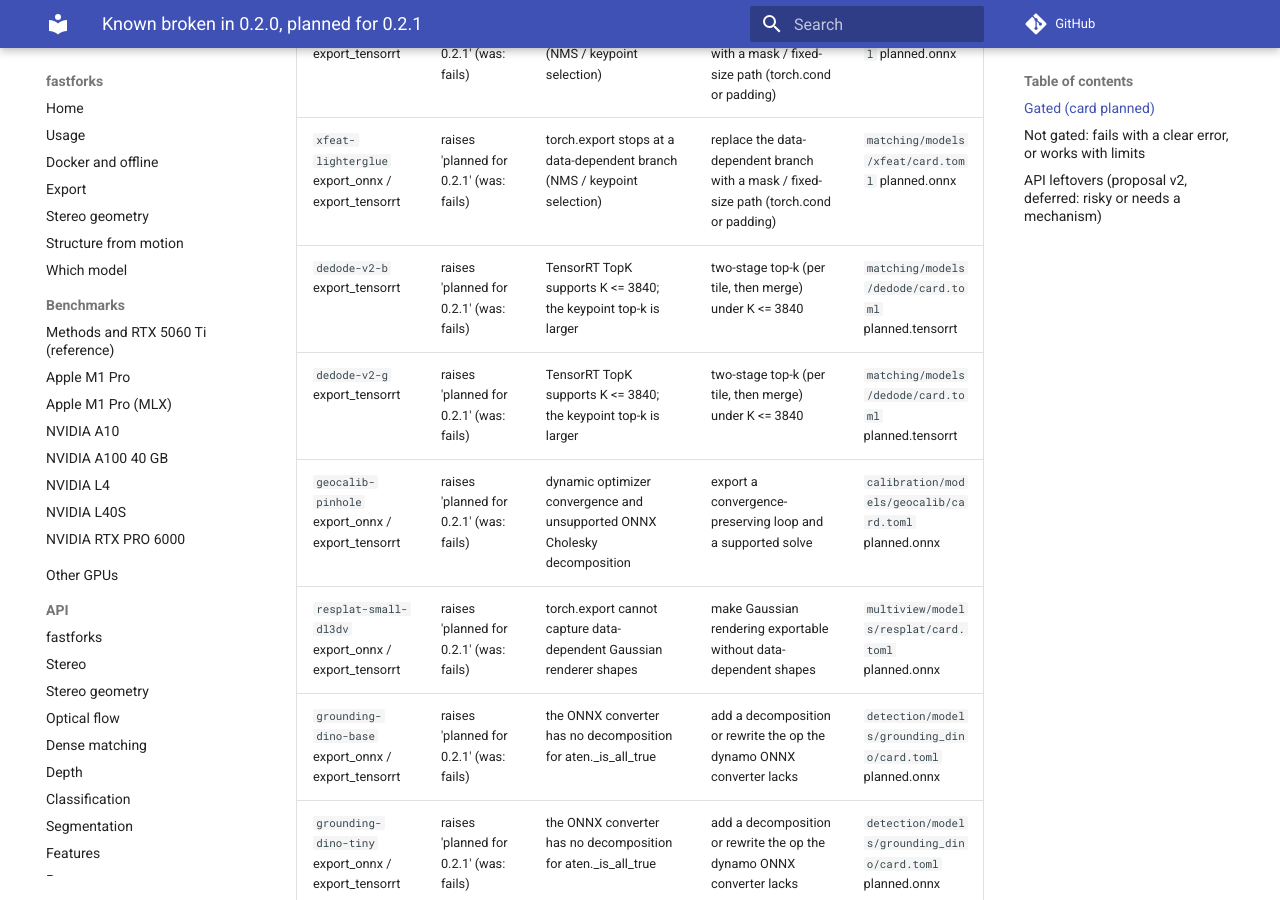
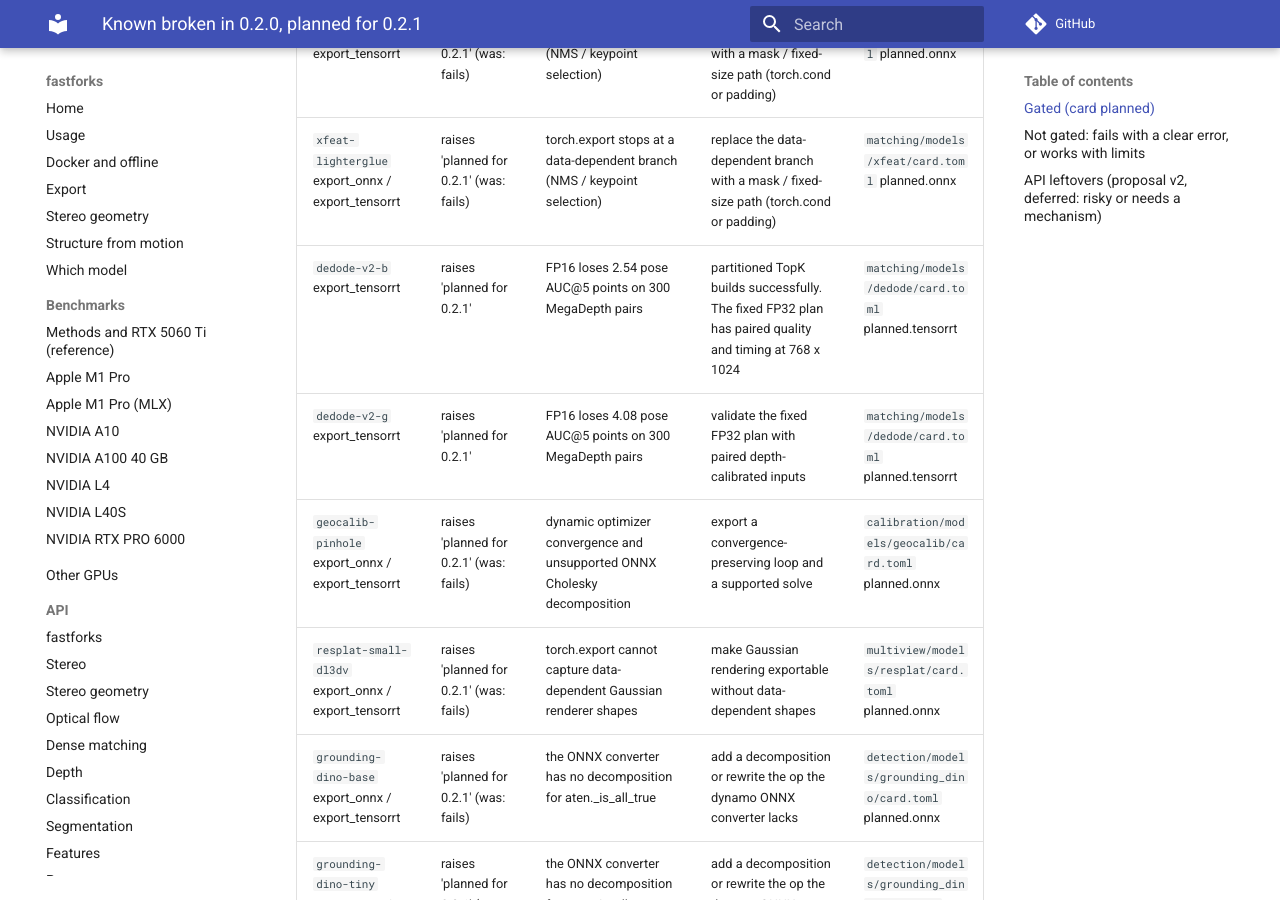
Before and after one commit to kleinicke/fastforks, an MkDocs documentation site: the page built from docs/plans/KNOWN_BROKEN_0.2.1.md, in a window 1280 px wide and 900 px high, scrolled down 1968 px. Built offline with MkDocs 1.6.1 and Material for MkDocs 9.7.7, drawn with Linux system fonts in a browser that asks for light colours; comment, search, counter and statistics services are not loaded.

Commit message:
Record paired DeDoDe FP32 and full CelebA and CT scores

```diff
--- a/docs/plans/KNOWN_BROKEN_0.2.1.md
+++ b/docs/plans/KNOWN_BROKEN_0.2.1.md
@@ -31,8 +31,8 @@ They are not advertised in the docs. The model pages carry a "Not in this releas
 | `romav1` export_onnx / export_tensorrt | raises 'planned for 0.2.1' (was: fails) | the ONNX converter fails on the exported program (ConversionError, step 3/3) | add a decomposition or rewrite the op the dynamo ONNX converter lacks | `matching/models/romav1/card.toml` planned.onnx |
 | `xfeat` export_onnx / export_tensorrt | raises 'planned for 0.2.1' (was: fails) | torch.export stops at a data-dependent branch (NMS / keypoint selection) | replace the data-dependent branch with a mask / fixed-size path (torch.cond or padding) | `matching/models/xfeat/card.toml` planned.onnx |
 | `xfeat-lighterglue` export_onnx / export_tensorrt | raises 'planned for 0.2.1' (was: fails) | torch.export stops at a data-dependent branch (NMS / keypoint selection) | replace the data-dependent branch with a mask / fixed-size path (torch.cond or padding) | `matching/models/xfeat/card.toml` planned.onnx |
-| `dedode-v2-b` export_tensorrt | raises 'planned for 0.2.1' (was: fails) | TensorRT TopK supports K <= 3840; the keypoint top-k is larger | two-stage top-k (per tile, then merge) under K <= 3840 | `matching/models/dedode/card.toml` planned.tensorrt |
-| `dedode-v2-g` export_tensorrt | raises 'planned for 0.2.1' (was: fails) | TensorRT TopK supports K <= 3840; the keypoint top-k is larger | two-stage top-k (per tile, then merge) under K <= 3840 | `matching/models/dedode/card.toml` planned.tensorrt |
+| `dedode-v2-b` export_tensorrt | raises 'planned for 0.2.1' | FP16 loses 2.54 pose AUC@5 points on 300 MegaDepth pairs | partitioned TopK builds successfully. The fixed FP32 plan has paired quality and timing at 768 x 1024 | `matching/models/dedode/card.toml` planned.tensorrt |
+| `dedode-v2-g` export_tensorrt | raises 'planned for 0.2.1' | FP16 loses 4.08 pose AUC@5 points on 300 MegaDepth pairs | validate the fixed FP32 plan with paired depth-calibrated inputs | `matching/models/dedode/card.toml` planned.tensorrt |
 | `geocalib-pinhole` export_onnx / export_tensorrt | raises 'planned for 0.2.1' (was: fails) | dynamic optimizer convergence and unsupported ONNX Cholesky decomposition | export a convergence-preserving loop and a supported solve | `calibration/models/geocalib/card.toml` planned.onnx |
 | `resplat-small-dl3dv` export_onnx / export_tensorrt | raises 'planned for 0.2.1' (was: fails) | torch.export cannot capture data-dependent Gaussian renderer shapes | make Gaussian rendering exportable without data-dependent shapes | `multiview/models/resplat/card.toml` planned.onnx |
 | `grounding-dino-base` export_onnx / export_tensorrt | raises 'planned for 0.2.1' (was: fails) | the ONNX converter has no decomposition for aten._is_all_true | add a decomposition or rewrite the op the dynamo ONNX converter lacks | `detection/models/grounding_dino/card.toml` planned.onnx |
--- a/src/fastforks/matching/models/dedode/card.toml
+++ b/src/fastforks/matching/models/dedode/card.toml
@@ -51,7 +51,7 @@ venue = "CVPR Workshops 2024"
 
 [[variants]]
 id = "dedode-v2-b"  # DeDoDe-L v2 detector + DeDoDe-B descriptor (upstream README default)
-planned = { tensorrt = "TensorRT TopK supports K <= 3840; the keypoint top-k is larger" }  # known broken in 0.2.0: docs/plans/KNOWN_BROKEN_0.2.1.md
+planned = { tensorrt = "FP16 loses 2.54 pose AUC@5 points on MegaDepth; the fixed FP32 build is measured separately" }
 revision = 1
 params = { descriptor = "B" }
 weights = [
@@ -61,7 +61,7 @@ weights = [
 
 [[variants]]
 id = "dedode-v2-g"  # DeDoDe-L v2 detector + DeDoDe-G descriptor (VGG19 + frozen DINOv2 ViT-L/14)
-planned = { tensorrt = "TensorRT TopK supports K <= 3840; the keypoint top-k is larger" }  # known broken in 0.2.0: docs/plans/KNOWN_BROKEN_0.2.1.md
+planned = { tensorrt = "FP16 loses 4.08 pose AUC@5 points on MegaDepth; the FP32 plan still needs validation" }
 revision = 1
 params = { descriptor = "G" }
 weights = [
```
Also changed, not shown: docs/benchmarks.md (+1 -1 lines), docs/models/matching.md (+5 -5 lines), docs/models/restoration.md (+20 -0 lines), docs/models/volume.md (+5 -5 lines), 5 other files.
